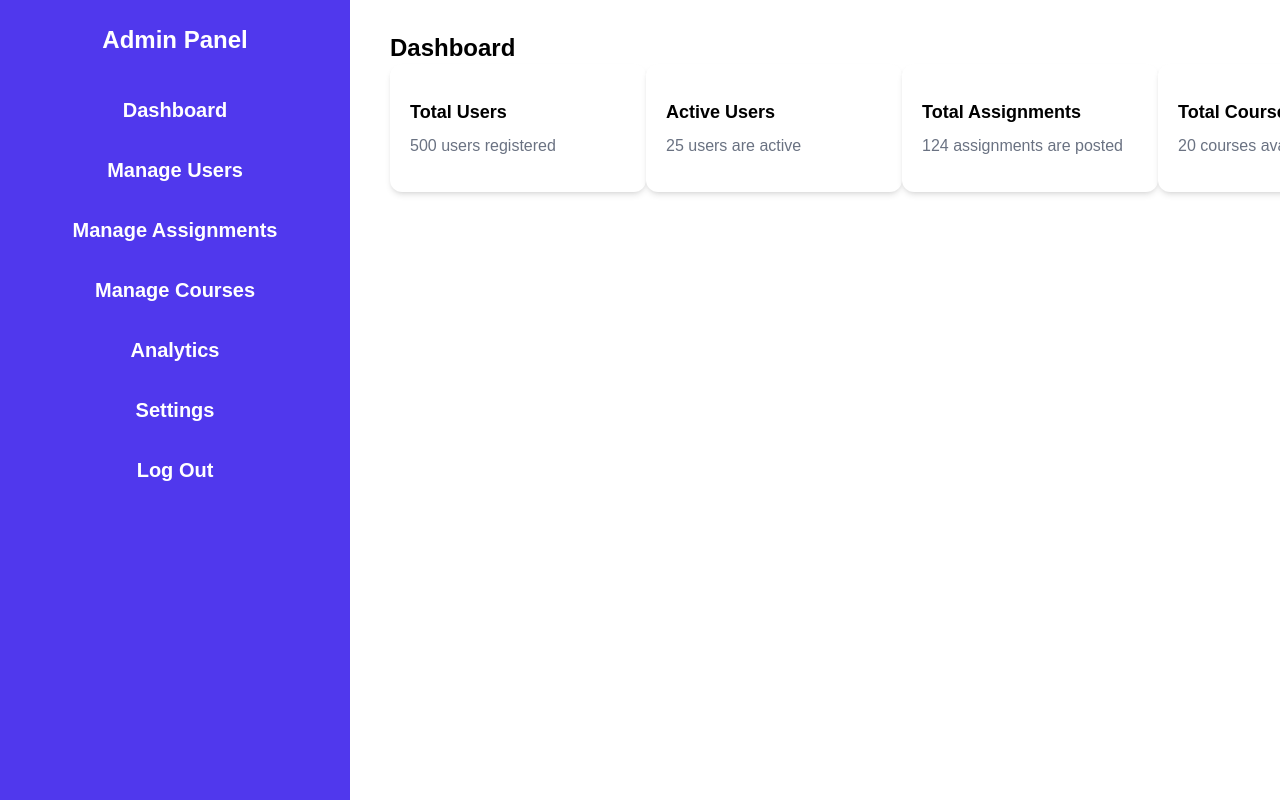
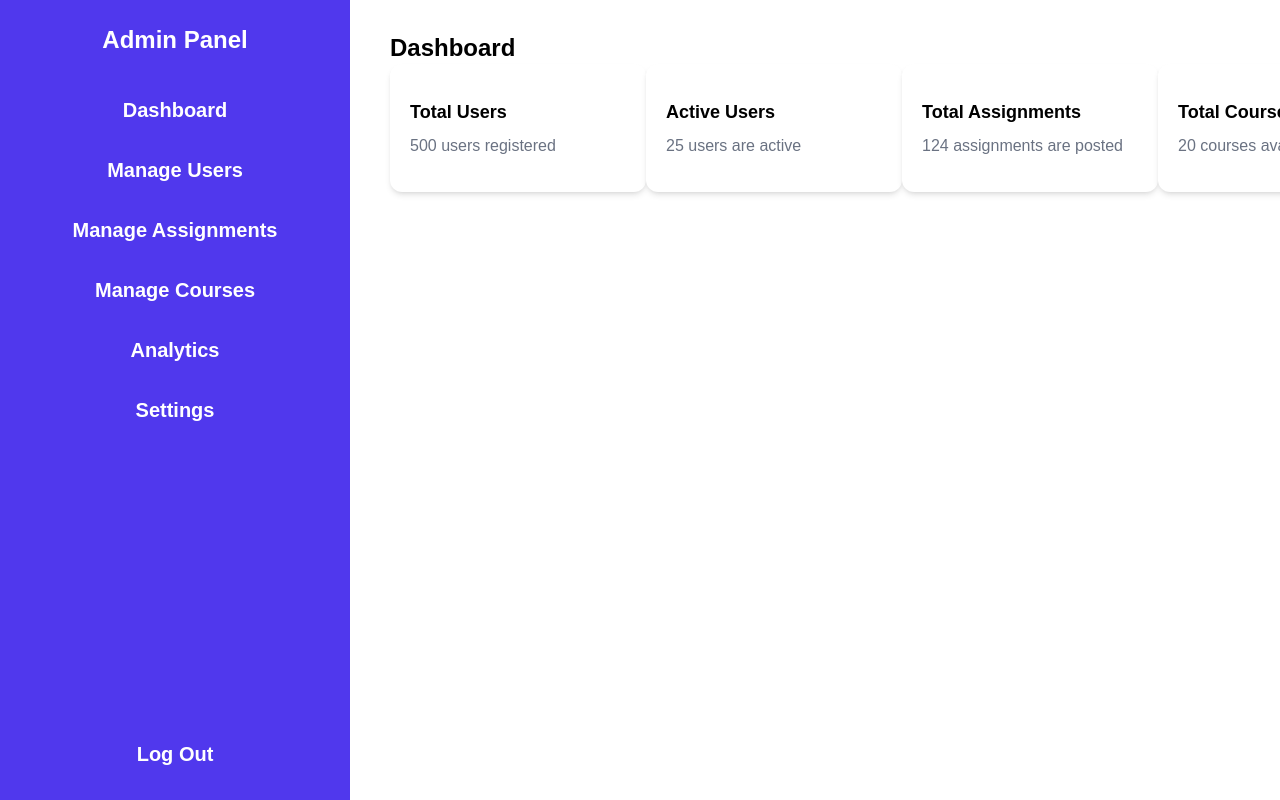
Before and after one commit to randiranirman/Learning-Management-System, a React (Vite) app in the folder frontend/: page /admin in a window 1280 px wide. Shown: the top 800 px of the page. Built offline with nearby package versions, Linux system fonts and the light colour scheme.

Commit message:
added log out pop up using swal

```diff
--- a/frontend/src/components/FullHearderTemplate/DropDownTemplate.jsx
+++ b/frontend/src/components/FullHearderTemplate/DropDownTemplate.jsx
@@ -2,21 +2,28 @@ import { Menu, Transition } from "@headlessui/react";
 import { ChevronUpIcon, ChevronDownIcon } from "@heroicons/react/20/solid";
 import { Fragment } from "react";
 import { userImage } from "../../assets/assets";
-import { Link } from "react-router-dom";
+import { Link} from "react-router-dom";
+import { logout } from "../../utils/authService";
 
-const DropDownTemplate = ({ DropDownProps }) => {
+const DropDownTemplate = ({ DropDownProps = [] }) => {
+  const usernameDecoded = localStorage.getItem("usernameFromToken");
+
+
+
   return (
     <div className="relative inline-block text-left m-5">
       <Menu as="div" className="relative">
+        {({ open }) => (
+          <>
             <div className="flex items-center gap-3">
-          <span className="text-xl text-white font-semibold">Hi, Chanuka</span>
+              <span className="text-xl text-white font-semibold">Hi, {usernameDecoded}</span>
               <img
                 src={userImage}
                 alt="Profile"
                 className="w-12 h-12 rounded-full"
               />
               <Menu.Button className="focus:outline-none">
-            {({ open }) => open ? (
+                {open ? (
                   <ChevronUpIcon className="w-8 h-8 text-white" />
                 ) : (
                   <ChevronDownIcon className="w-8 h-8 text-white cursor-pointer" />
@@ -33,23 +40,39 @@ const DropDownTemplate = ({ DropDownProps }) => {
               leaveFrom="transform scale-100 opacity-100"
               leaveTo="transform scale-95 opacity-0"
             >
-          <Menu.Items className="absolute mt-2 w-56 bg-[#5038ED] rounded-lg shadow-lg right-0 text-white">
-            {DropDownProps.map(
-              DropDownProp => (
-                <Menu.Item key={DropDownProp.key}>
+              <Menu.Items className="absolute mt-2 w-56 bg-[#5038ED] rounded-lg shadow-lg right-0 text-white z-50">
+                {DropDownProps.map(({ key, title, path }) => (
+                  <div key={key}>
+                    {title === "Log out" ? (
+                      <button
+                        onClick={logout}
+                        className="block px-4 py-2 w-full text-left hover:bg-[#372ca3] rounded-md"
+                      >
+                        {title}
+                      </button>
+                    ) : (
+                      <Menu.Item>
                         {({ active }) => (
-                    <Link to={DropDownProp.path} className={`block px-5 py-3 text-center text-xl font-medium ${active ? "bg-[#705CF6]" : "bg-[#5038ED]"}`}>
-                        {DropDownProp.title}
+                          <Link
+                            to={path}
+                            className={`block px-4 py-2 ${
+                              active ? "bg-[#372ca3]" : ""
+                            } rounded-md`}
+                          >
+                            {title}
                           </Link>
                         )}
                       </Menu.Item>
-              )
                     )}
+                  </div>
+                ))}
               </Menu.Items>
             </Transition>
+          </>
+        )}
       </Menu>
     </div>
-  )
-}
+  );
+};
 
 export default DropDownTemplate;
--- a/frontend/src/roles/admin/AdminComponents/Sidebar.jsx
+++ b/frontend/src/roles/admin/AdminComponents/Sidebar.jsx
@@ -1,9 +1,27 @@
-import React, { useState } from "react";
+import React from "react";
 import { Link } from "react-router-dom";
-import LogOutPopUp from "./LogOutPopUp";
+import { logout } from "../../../utils/authService";
+import Swal from "sweetalert2";
 
 const Sidebar = () => {
-  const [showLogOutPopup, setShowLogOutPopup] = useState(false);
+  const handleLogOut = async () => {
+    const result = await Swal.fire({
+      title: 'Are you sure?',
+      text: "You will be logged out.",
+      icon: 'warning',
+      showCancelButton: true,
+      confirmButtonColor: '#3085d6',
+      cancelButtonColor: '#d33',
+      confirmButtonText: 'Yes, log out!'
+    });
+
+    if (result.isConfirmed) {
+      logout(); // clear session/local storage
+      Swal.fire('Logged out!', 'You have been logged out.', 'success').then(() => {
+        window.location.href = "/login";
+      });
+    }
+  };
 
   const menuItems = [
     { name: "Dashboard", path: "/admin/dashboard" },
@@ -15,10 +33,10 @@ const Sidebar = () => {
   ];
 
   const menuItemStyles =
-    "text-white font-semibold text-xl cursor-pointer text-center hover:bg-secondary hover:text-primary rounded-xl transition duration-300 py-2 active:text-primary active:bg-secondary ";
+    "text-white font-semibold text-xl cursor-pointer text-center hover:bg-secondary hover:text-primary rounded-xl transition duration-300 py-2 active:text-primary active:bg-secondary";
 
   return (
-    <div className="bg-primary h-screen w-[350px] flex flex-col gap-y-8 p-6 fixed left-0 top-0"> {/* Increased width */}
+    <div className="bg-primary h-screen w-[350px] flex flex-col gap-y-8 p-6 fixed left-0 top-0">
       <h2 className="text-white font-semibold text-2xl text-center">Admin Panel</h2>
 
       <ul className="flex flex-col gap-y-4">
@@ -27,12 +45,18 @@ const Sidebar = () => {
             <li className={menuItemStyles}>{item.name}</li>
           </Link>
         ))}
-
-        {/* Log Out Button */}
-        <button onClick={() => setShowLogOutPopup(true)} className={`${menuItemStyles} w-full`}>Log Out</button>
       </ul>
 
-      {showLogOutPopup && <LogOutPopUp setShowLogOutPopup={setShowLogOutPopup} />}
+      {/* Spacer */}
+      <div className="flex-grow" />
+
+      {/* Log out button */}
+      <button
+        onClick={handleLogOut}
+        className="text-white font-semibold text-xl text-center hover:bg-secondary hover:text-primary rounded-xl transition duration-300 py-2"
+      >
+        Log Out
+      </button>
     </div>
   );
 };
```
Lines whose indentation alone changed are shown as unchanged.
